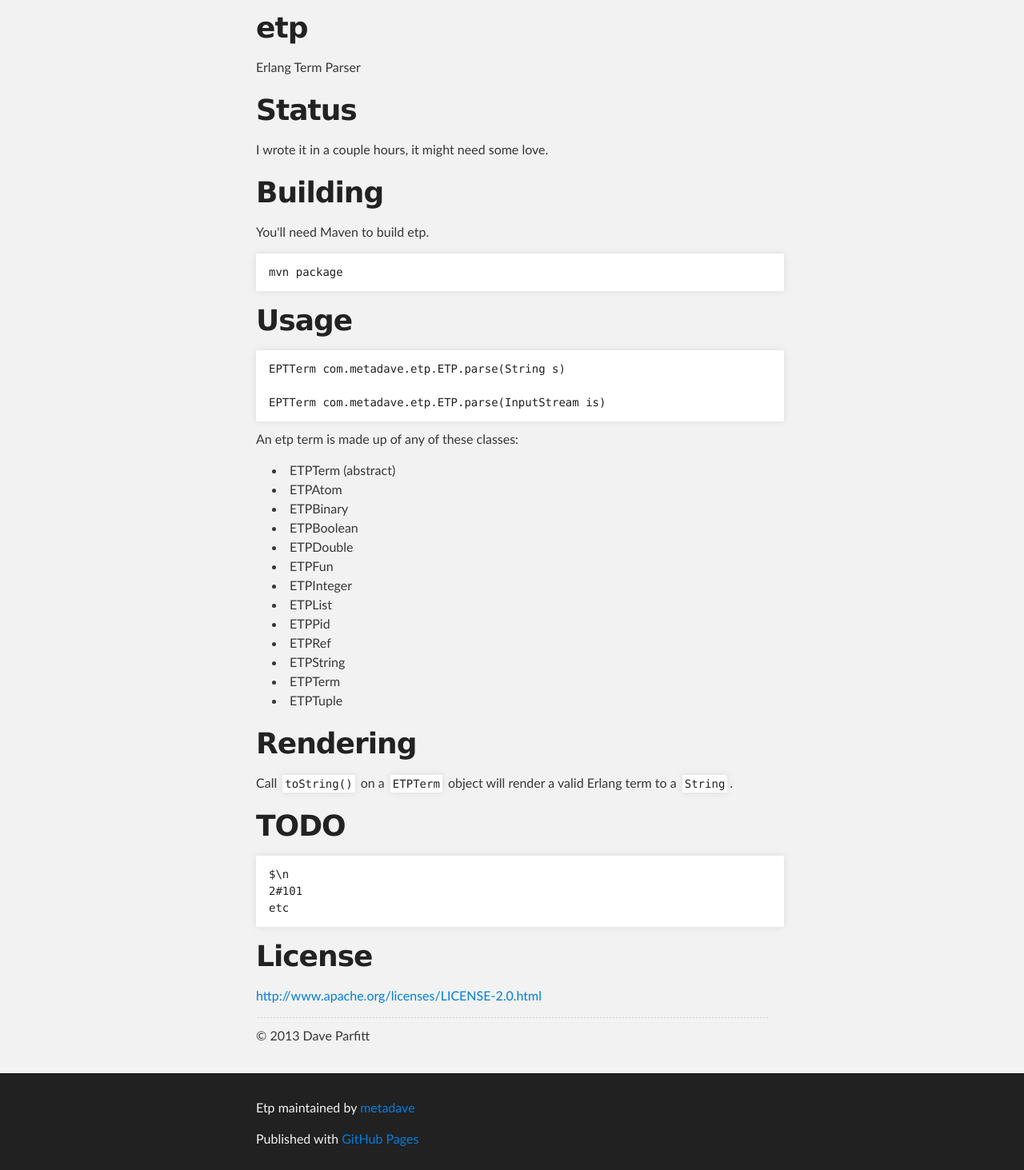
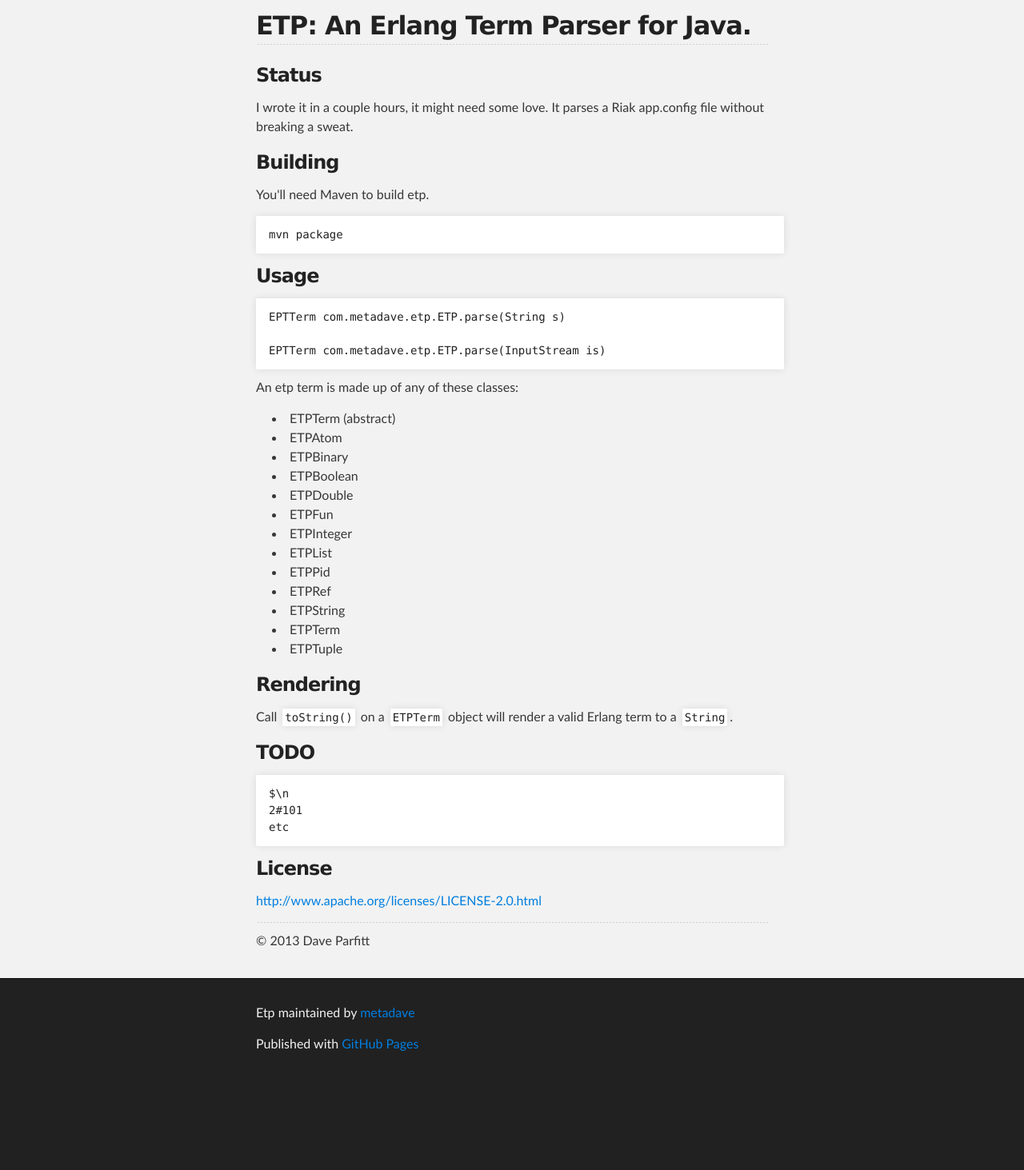
Before and after one commit to bookshelfdave/etp, a plain HTML site: page index.html in a window 1280 px wide. Shown: the part 252-1715 px from the top of the page at 80% size. After the commit the page ends 1604 px from the top, so only its background shows below. Drawn offline with Linux system fonts and the light colour scheme.

```diff
--- a/index.html
+++ b/index.html
@@ -31,22 +31,20 @@
     <!-- MAIN CONTENT -->
     <div id="main_content_wrap" class="outer">
       <section id="main_content" class="inner">
-        <h1>etp</h1>
+        <h2>ETP: An Erlang Term Parser for Java.</h2>
 
-<p>Erlang Term Parser</p>
+<h3>Status</h3>
 
-<h1>Status</h1>
+<p>I wrote it in a couple hours, it might need some love. It parses a Riak app.config file without breaking a sweat.</p>
 
-<p>I wrote it in a couple hours, it might need some love. </p>
-
-<h1>Building</h1>
+<h3>Building</h3>
 
 <p>You'll need Maven to build etp.</p>
 
 <pre><code>mvn package
 </code></pre>
 
-<h1>Usage</h1>
+<h3>Usage</h3>
 
 <pre><code>EPTTerm com.metadave.etp.ETP.parse(String s)
 
@@ -70,18 +68,18 @@
 <li>ETPString</li>
 <li>ETPTerm</li>
 <li>ETPTuple</li>
-</ul><h1>Rendering</h1>
+</ul><h3>Rendering</h3>
 
 <p>Call <code>toString()</code> on a <code>ETPTerm</code> object will render a valid Erlang term to a <code>String</code>.</p>
 
-<h1>TODO</h1>
+<h3>TODO</h3>
 
 <pre><code>$\n
 2#101
 etc
 </code></pre>
 
-<h1>License</h1>
+<h3>License</h3>
 
 <p><a href="http://www.apache.org/licenses/LICENSE-2.0.html">http://www.apache.org/licenses/LICENSE-2.0.html</a></p>
 
--- a/params.json
+++ b/params.json
@@ -1 +1 @@
-{"name":"Etp","tagline":"Erlang Term Parser","body":"etp\r\n===\r\n\r\nErlang Term Parser\r\n\r\n# Status\r\n\r\n  I wrote it in a couple hours, it might need some love. \r\n\r\n# Building\r\n\r\nYou'll need Maven to build etp.\r\n\r\n\tmvn package\r\n\r\n# Usage\r\n\r\n\r\n\tEPTTerm com.metadave.etp.ETP.parse(String s)\r\n\r\n\tEPTTerm com.metadave.etp.ETP.parse(InputStream is)\r\n\r\nAn etp term is made up of any of these classes:\r\n\r\n- ETPTerm (abstract)\t\r\n- ETPAtom\r\n- ETPBinary\r\n- ETPBoolean\r\n- ETPDouble\r\n- ETPFun\r\n- ETPInteger\r\n- ETPList\r\n- ETPPid\r\n- ETPRef\r\n- ETPString\r\n- ETPTerm\r\n- ETPTuple\r\n\r\n\r\n# Rendering\r\n\r\nCall `toString()` on a `ETPTerm` object will render a valid Erlang term to a `String`.\r\n\r\n\r\n# TODO\r\n\r\n\t$\\n\r\n\t2#101\r\n\tetc\r\n\t\r\n#License\r\n\r\nhttp://www.apache.org/licenses/LICENSE-2.0.html\r\n\r\n---\r\n\r\n© 2013 Dave Parfitt\r\n","google":"","note":"Don't delete this file! It's used internally to help with page regeneration."}
+{"name":"Etp","tagline":"Erlang Term Parser","body":"## ETP: An Erlang Term Parser for Java. \r\n\r\n\r\n### Status\r\n\r\n  I wrote it in a couple hours, it might need some love. It parses a Riak app.config file without breaking a sweat.\r\n\r\n### Building\r\n\r\nYou'll need Maven to build etp.\r\n\r\n\tmvn package\r\n\r\n### Usage\r\n\r\n\r\n\tEPTTerm com.metadave.etp.ETP.parse(String s)\r\n\r\n\tEPTTerm com.metadave.etp.ETP.parse(InputStream is)\r\n\r\nAn etp term is made up of any of these classes:\r\n\r\n- ETPTerm (abstract)\t\r\n- ETPAtom\r\n- ETPBinary\r\n- ETPBoolean\r\n- ETPDouble\r\n- ETPFun\r\n- ETPInteger\r\n- ETPList\r\n- ETPPid\r\n- ETPRef\r\n- ETPString\r\n- ETPTerm\r\n- ETPTuple\r\n\r\n\r\n### Rendering\r\n\r\nCall `toString()` on a `ETPTerm` object will render a valid Erlang term to a `String`.\r\n\r\n\r\n### TODO\r\n\r\n\t$\\n\r\n\t2#101\r\n\tetc\r\n\t\r\n### License\r\n\r\nhttp://www.apache.org/licenses/LICENSE-2.0.html\r\n\r\n---\r\n\r\n© 2013 Dave Parfitt\r\n","google":"","note":"Don't delete this file! It's used internally to help with page regeneration."}
```
